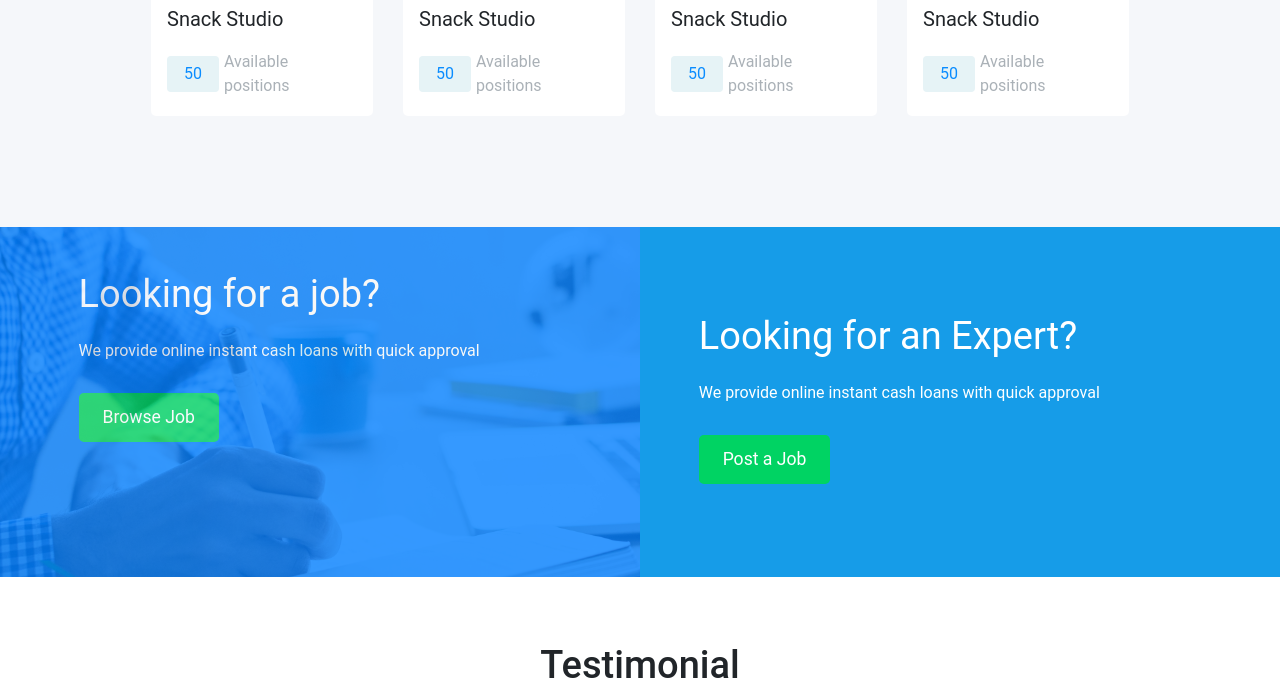
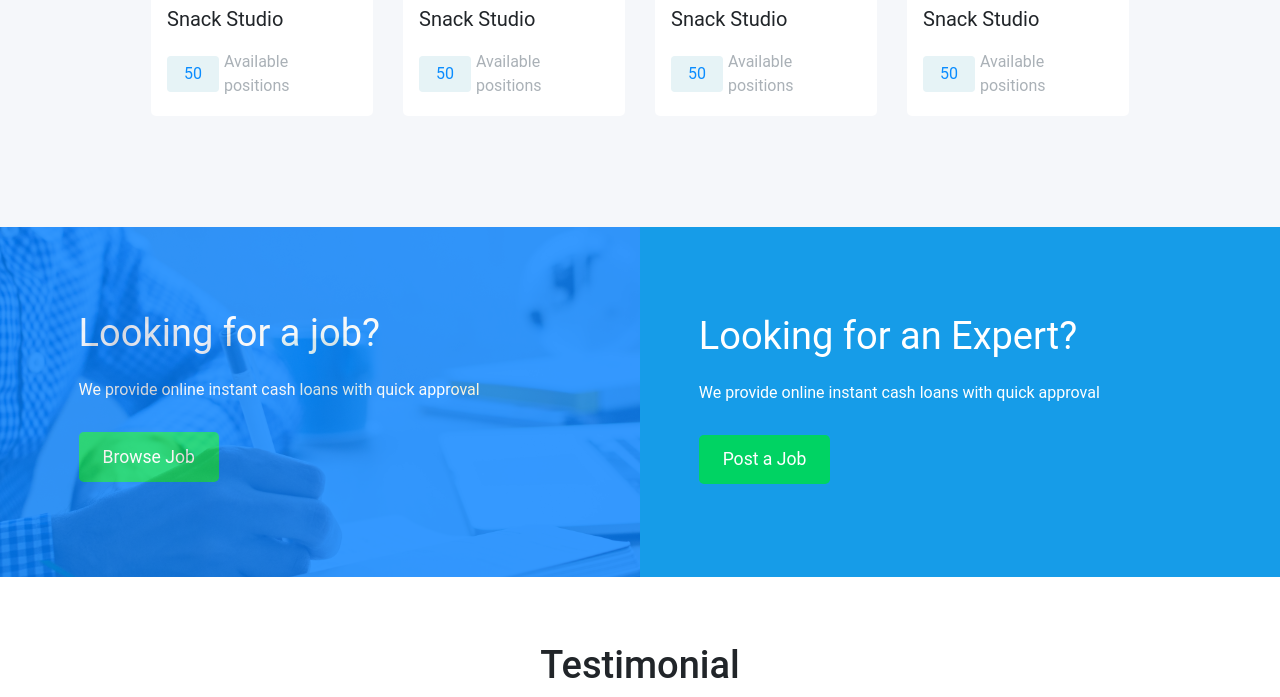
Before and after one commit to arwagadd/Job-Board, a plain HTML site: page index.html in a window 1280 px wide. Shown: the part 3398-4095 px from the top of the page. Drawn offline with nearby package versions, Linux system fonts and the light colour scheme; grey boxes are pictures that could not be loaded.

Commit message:
Tues-3:01PM-Home page

```diff
--- a/css/style.css
+++ b/css/style.css
@@ -551,7 +551,7 @@ h4:hover,
 
 .text-area-1 {
     margin-left: 12%;
-    margin-top: 6%;
+    margin-top: 12%;
 }
 
 .layer1 {
```
